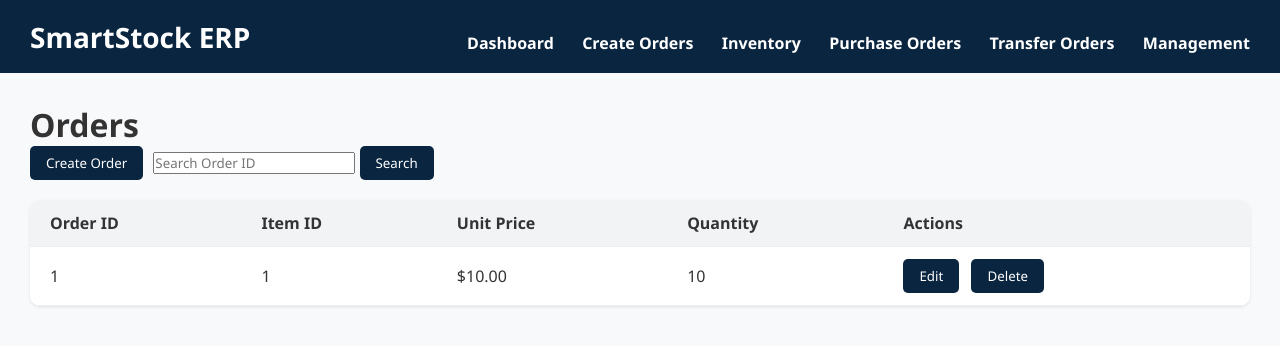
After one commit to isaac-do/SmartStock, a PHP site: page /orderitems.php in a window 1280 px wide. The commit adds this page. Shown: the top 346 px of the page. Run offline with PHP 8.4, Linux system fonts and the light colour scheme; tables that the repository leaves empty hold one stand-in row (values such as "Sample post").

Commit message:
Implemented order items.

```diff
--- a/error.php
+++ b/error.php
@@ -34,6 +34,10 @@
                 echo "<p>Transfer Order creation failed: The To Location ID you entered does not exist.</p>";
                 $link = "transferorder.php";
                 break;
+            case 'fk_order_items_id':
+                echo "<p>Order creation failed: The Item ID you entered does not exist.</p>";
+                $link = "orderitems.php";
+                break;
             case 'unknown':
             default:
                 echo "<p>An unexpected error occurred.</p>";
--- a/index.php
+++ b/index.php
@@ -41,6 +41,7 @@ function query_tables($conn, $table)
         <div class="titletext"><strong>SmartStock ERP</strong></div>
         <nav class="topnav">
             <a href="index.php">Dashboard</a>
+            <a href="orderitems.php">Create Orders</a>
             <a href="inventory.php">Inventory</a>
             <a href="purchaseorder.php">Purchase Orders</a>
             <a href="transferorder.php">Transfer Orders</a>
--- a/inventory.php
+++ b/inventory.php
@@ -148,6 +148,7 @@ if ($_SERVER["REQUEST_METHOD"] == "POST") {
         <div class="titletext"><strong>SmartStock ERP</strong></div>
         <nav class="topnav">
             <a href="index.php">Dashboard</a>
+            <a href="orderitems.php">Create Orders</a>
             <a href="inventory.php">Inventory</a>
             <a href="purchaseorder.php">Purchase Orders</a>
             <a href="transferorder.php">Transfer Orders</a>
--- a/management.php
+++ b/management.php
@@ -276,6 +276,7 @@ if ($_SERVER["REQUEST_METHOD"] === "POST") {
         <div class="titletext"><strong>SmartStock ERP</strong></div>
         <nav class="topnav">
             <a href="index.php">Dashboard</a>
+            <a href="orderitems.php">Create Orders</a>
             <a href="inventory.php">Inventory</a>
             <a href="purchaseorder.php">Purchase Orders</a>
             <a href="transferorder.php">Transfer Orders</a>
--- /dev/null
+++ b/orderitems.php
@@ -0,0 +1,275 @@
+<?php
+$conn = new mysqli("localhost", "root", "", "smartstock");
+if ($conn->connect_error)
+    die("Connection failed: " . $conn->connect_error);
+
+// Check if tables exists
+function table_exists($conn, $table_name)
+{
+    $table_name_escaped = $conn->real_escape_string($table_name);
+    $result = $conn->query("SHOW TABLES LIKE '$table_name_escaped'");
+    return $result && $result->num_rows > 0;
+}
+
+// Check if the table has the entity
+function exists_in_table($conn, $table, $column, $value)
+{
+    $stmt = $conn->prepare("SELECT 1 FROM $table WHERE $column = ? LIMIT 1");
+    $stmt->bind_param("s", $value);
+    $stmt->execute();
+    $result = $stmt->get_result();
+    return $result->num_rows > 0;
+}
+
+if ($_SERVER["REQUEST_METHOD"] === "POST") {
+    if (isset($_POST['create_order'])) {
+        try {
+            $order_id = $_POST['order_id'];
+            $item_id = $_POST['item_id'];
+            $unit_price = $_POST['unit_price'];
+            $quantity_ordered = $_POST['quantity_ordered'];
+
+            // Foreign key checks
+            if (!exists_in_table($conn, "Items", "ItemID", $item_id)) {
+                header("Location: error.php?code=fk_order_items_id");
+                exit;
+            }
+
+            $stmt = $conn->prepare("INSERT INTO OrderItems (OrderID, ItemID, UnitPrice, QuantityOrdered) VALUES (?, ?, ?, ?)");
+            $stmt->bind_param("ssdi", $order_id, $item_id, $unit_price, $quantity_ordered);
+
+            if ($stmt->execute())
+                $successMessage = "Order created successfully!";
+            else
+                $errorMessage = "Error: " . $stmt->error;
+
+            $stmt->close();
+        } catch (mysqli_sql_exception $e) {
+            header("Location: error.php?code=unknown&msg=" . urlencode($e->getMessage()));
+            exit;
+        }
+    }
+
+    if (isset($_POST['update_order'])) {
+        $order_id = $_POST['edit_order_id'];
+        $item_id = $_POST['edit_item_id'];
+        $unit_price = $_POST['edit_unit_price'];
+        $quantity_ordered = $_POST['edit_quantity_ordered'];
+
+        $stmt = $conn->prepare("UPDATE OrderItems SET ItemID=?, UnitPrice=?, QuantityOrdered=? WHERE OrderID=?");
+        $stmt->bind_param("sdis", $item_id, $unit_price, $quantity_ordered, $order_id);
+
+        if ($stmt->execute())
+            $successMessage = "Order updated successfully!";
+        else
+            $errorMessage = "Error: " . $stmt->error;
+
+        $stmt->close();
+    }
+
+    if (isset($_POST['delete'])) {
+        $order_id = $_POST['delete_order_id'];
+
+        $stmt = $conn->prepare("DELETE FROM OrderItems WHERE OrderID = ?, ItemID = ?");
+        $stmt->bind_param("s", $order_id);
+
+        if ($stmt->execute())
+            $successMessage = "Order deleted successfully!";
+        else
+            $errorMessage = "Error: " . $stmt->error;
+
+        $stmt->close();
+    }
+}
+?>
+<!DOCTYPE html>
+<html lang="en">
+
+<head>
+    <meta charset="UTF-8">
+    <title>Orders Items</title>
+    <link rel="stylesheet" href="style.css" />
+</head>
+
+<body>
+    <header class="topbar">
+        <div class="titletext"><strong>SmartStock ERP</strong></div>
+        <nav class="topnav">
+            <a href="index.php">Dashboard</a>
+            <a href="orderitems.php">Create Orders</a>
+            <a href="inventory.php">Inventory</a>
+            <a href="purchaseorder.php">Purchase Orders</a>
+            <a href="transferorder.php">Transfer Orders</a>
+            <a href="management.php">Management</a>
+        </nav>
+    </header>
+
+    <div class="dashboard">
+        <h1>Orders</h1>
+
+        <?php if (isset($successMessage)): ?>
+            <div class="notification success"><?php echo $successMessage; ?></div>
+        <?php endif; ?>
+
+        <?php if (isset($errorMessage)): ?>
+            <div class="notification error"><?php echo $errorMessage; ?></div>
+        <?php endif; ?>
+
+        <div class="actions">
+            <button class="btn" onclick="showCreateForm()">Create Order</button>
+            <form method="GET">
+                <input type="text" id="searchInput" name="search" placeholder="Search Order ID" value="<?= isset($_GET['search']) ? htmlspecialchars($_GET['search']) : '' ?>" />
+                <button class="btn" type="Submit">Search</button>
+            </form>
+        </div>
+
+        <div id="createForm" class="toggle-form">
+            <form method="POST">
+                <h2>Create New Order</h2>
+                <label for="order_id">Order ID</label>
+                <input type="text" id="order_id" name="order_id" required />
+
+                <label for="item_id">Item ID</label>
+                <input type="text" id="item_id" name="item_id" required />
+
+                <label for="unit_price">Unit Price</label>
+                <input type="number" id="unit_price" name="unit_price" step="0.01" required />
+
+                <label for="quantity_ordered">Quantity</label>
+                <input type="number" id="quantity_ordered" name="quantity_ordered" required />
+
+                <button class="btn" type="submit" name="create_order">Create</button>
+            </form>
+        </div>
+        <div id="editForm" class="modal-overlay">
+            <form method="POST">
+                <div class="modal-content">
+                    <h2>Edit Order</h2>
+                    <div class="form-group">
+                        <label>Order ID [readonly]</label>
+                        <input type="text" id="edit_order_id" name="edit_order_id" readonly />
+                    </div>
+                    <div class="form-group">
+                        <label>Item ID</label>
+                        <input type="text" id="edit_item_id" name="edit_item_id" />
+                    </div>
+                    <div class="form-group">
+                        <label>Unit Price</label>
+                        <input type="number" id="edit_unit_price" name="edit_unit_price" step="0.01" />
+                    </div>
+                    <div class="form-group">
+                        <label>Quantity</label>
+                        <input type="number" id="edit_quantity_ordered" name="edit_quantity_ordered" />
+                    </div>
+                    <button class="btn" type="submit" name="update_order">Save Changes</button>
+                    <button class="btn btn-secondary" onclick="closeEditForm()">Cancel</button>
+                </div>
+            </form>
+        </div>
+        <!-- Confirmation Dialog -->
+        <div id="confirmDialog" class="confirm-dialog">
+            <div class="confirm-content">
+                <h3>Confirm Delete</h3>
+                <p>Are you sure you want to delete this Order? This action cannot be undone.</p>
+                <form method="POST" action="" id="deleteForm">
+                    <input type="hidden" id="delete_order_id" name="delete_order_id" value="">
+                    <div class="confirm-buttons">
+                        <button type="submit" name="delete" class="btn">Delete</button>
+                        <button type="button" onclick="closeConfirmDialog()" class="btn btn-secondary">Cancel</button>
+                    </div>
+                </form>
+            </div>
+        </div>
+        <table>
+            <thead>
+                <tr>
+                    <th>Order ID</th>
+                    <th>Item ID</th>
+                    <th>Unit Price</th>
+                    <th>Quantity</th>
+                    <th>Actions</th>
+                </tr>
+            </thead>
+            <tbody>
+                <?php if (table_exists($conn, 'orderitems')): ?>
+                    <?php
+                    $search = isset($_GET['search']) ? $_GET['search'] : '';
+                    if (!empty($search)) {
+                        $stmt = $conn->prepare("SELECT * FROM OrderItems WHERE OrderID LIKE ?");
+                        $likeSearch = "%$search%";
+                        $stmt->bind_param("s", $likeSearch);
+                        $stmt->execute();
+                        $result = $stmt->get_result();
+                    } else
+                        $result = $conn->query("SELECT * FROM OrderItems");
+                    if ($result && $result->num_rows > 0):
+                        while ($row = $result->fetch_assoc()): ?>
+                            <tr>
+                                <td><?= htmlspecialchars($row["OrderID"]) ?></td>
+                                <td><?= htmlspecialchars($row["ItemID"]) ?></td>
+                                <td>$<?= number_format($row["UnitPrice"], 2) ?></td>
+                                <td><?= number_format($row["QuantityOrdered"]) ?></td>
+                                <td class="actions-row">
+                                    <button class="btn"
+                                        onclick="showEditForm(
+                                        '<?= htmlspecialchars($row['OrderID']) ?>',
+                                        '<?= htmlspecialchars($row['ItemID']) ?>',
+                                        '<?= number_format($row['UnitPrice'], 2) ?>',
+                                        '<?= number_format($row['QuantityOrdered']) ?>'
+                                        )">Edit</button>
+                                    <button class="btn btn-danger" onclick="confirmDelete('<?= htmlspecialchars($row['OrderID']) ?>')">Delete</button>
+                                </td>
+                            </tr>
+                        <?php endwhile; ?>
+                    <?php else: ?>
+                        <tr>
+                            <td colspan="6" style="color:gray;">No orders found.</td>
+                        </tr>
+                    <?php endif; ?>
+                <?php else: ?>
+                    <tr>
+                        <td colspan="5" style="color:red;">Error: Table 'orderitems' not found.</td>
+                    </tr>
+                <?php endif; ?>
+            </tbody>
+        </table>
+    </div>
+    <script>
+        function showCreateForm() {
+            const form = document.getElementById('createForm');
+            form.style.display = form.style.display === 'block' ? 'none' : 'block';
+        }
+
+        function showEditForm(order_id, item_id, unit_price, quantity_ordered) {
+            document.getElementById('edit_order_id').value = order_id;
+            document.getElementById('edit_item_id').value = item_id;
+            document.getElementById('edit_unit_price').value = unit_price;
+            document.getElementById('edit_quantity_ordered').value = quantity_ordered;
+
+            document.getElementById('editForm').style.display = 'flex';
+        }
+
+        function closeEditForm() {
+            document.getElementById('editForm').style.display = 'none';
+        }
+
+        function confirmDelete(order_id) {
+            document.getElementById('delete_order_id').value = order_id;
+            document.getElementById('confirmDialog').style.display = 'flex';
+        }
+
+        function closeConfirmDialog() {
+            document.getElementById('confirmDialog').style.display = 'none';
+        }
+
+        // Auto-hide notifications after 5 seconds
+        setTimeout(function() {
+            const notifications = document.querySelectorAll('.notification');
+            notifications.forEach(function(notification) {
+                notification.style.display = 'none';
+            });
+        }, 5000);
+    </script>
+</body>
+
+</html>
--- a/purchaseorder.php
+++ b/purchaseorder.php
@@ -76,6 +76,7 @@ if ($_SERVER["REQUEST_METHOD"] === "POST") {
         <div class="titletext"><strong>SmartStock ERP</strong></div>
         <nav class="topnav">
             <a href="index.php">Dashboard</a>
+            <a href="orderitems.php">Create Orders</a>
             <a href="inventory.php">Inventory</a>
             <a href="purchaseorder.php">Purchase Orders</a>
             <a href="transferorder.php">Transfer Orders</a>
--- a/transferorder.php
+++ b/transferorder.php
@@ -107,6 +107,7 @@ if ($_SERVER["REQUEST_METHOD"] === "POST") {
         <div class="titletext"><strong>SmartStock ERP</strong></div>
         <nav class="topnav">
             <a href="index.php">Dashboard</a>
+            <a href="orderitems.php">Create Orders</a>
             <a href="inventory.php">Inventory</a>
             <a href="purchaseorder.php">Purchase Orders</a>
             <a href="transferorder.php">Transfer Orders</a>
```
